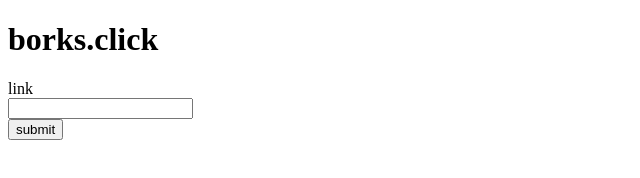
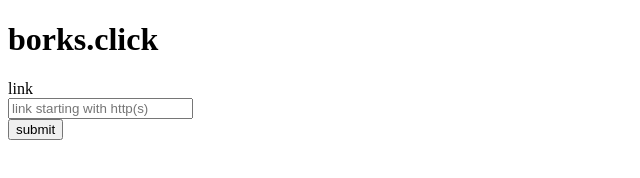
Before and after one commit to chrisbeltr/click, a website: page index.html in a window 1280 px wide. Shown: the whole page, without its empty margins (0-640 px from the left). Drawn offline with Linux system fonts and the light colour scheme.

Commit message:
placeholder for input

```diff
--- a/index.html
+++ b/index.html
@@ -9,7 +9,7 @@
     <h1>borks.click</h1>
     <form id="form" action="">
       <label for="link">link</label><br />
-      <input type="text" name="link" id="link" /><br />
+      <input type="text" name="link" id="link" placeholder="link starting with http(s)"/><br />
       <input type="submit" value="submit" />
     </form>
     <span id="response"></span>
```
